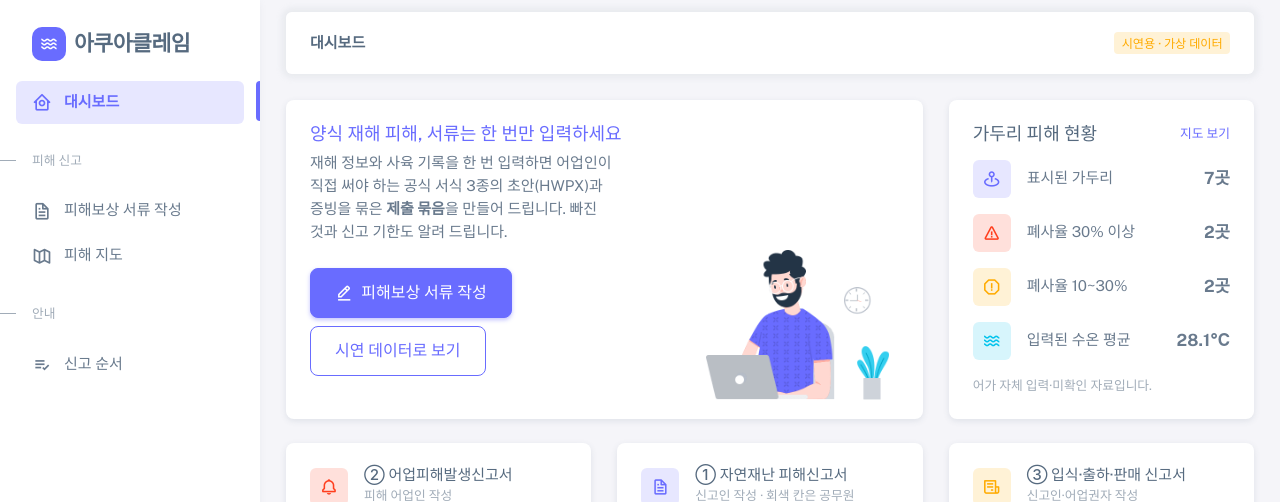
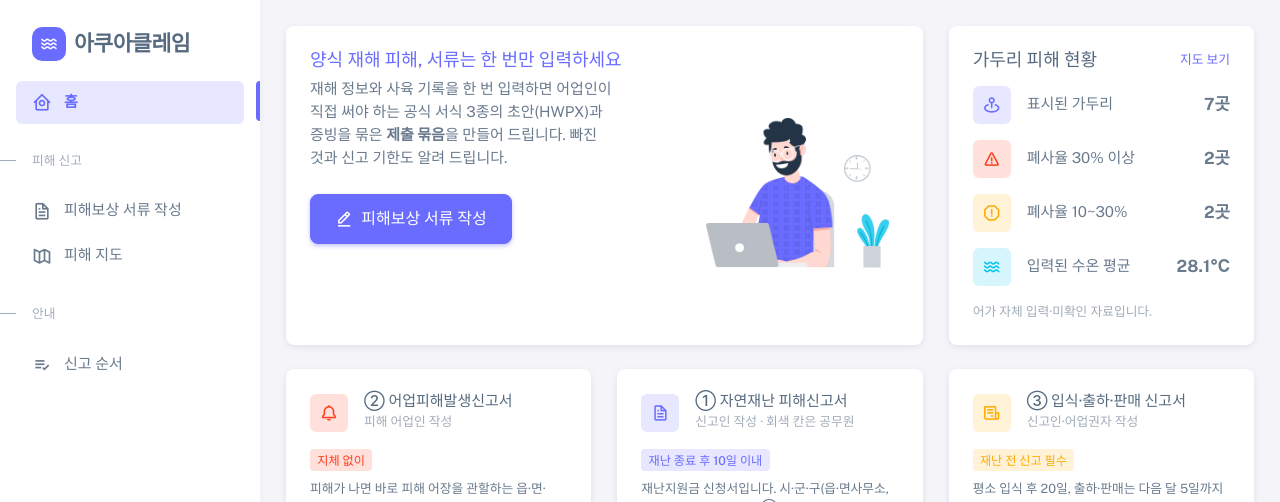
Before and after one commit to 7cv46c7y6y-jpg/INNOHACK_AIoT, a Flask app: page / in a window 1280 px wide. Shown: the top 502 px of the page. Run offline with Flask 3, Linux system fonts and the light colour scheme; some libraries are stand-ins or nearby versions.

Commit message:
refactor: 홈 화면 정리, 위쪽 바와 중복 버튼 없애기
- 메뉴 '대시보드'를 '홈'으로 바꾸고 홈에서 지도 미리보기와 '시연 데이터로 보기' 버튼을 뺌
  (지도는 피해 지도 화면에만, 가두리 피해 현황 숫자는 홈에 남김)
- 모든 화면의 위쪽 바를 없앰. 휴대폰·태블릿에서는 왼쪽 메뉴를 여는 '메뉴' 버튼만 둠
- 작성 화면의 시연 안내 상자와 맨 아래 검토 카드를 없앰.
  오른쪽 '검토하고 서식 받기'를 누를 때만 검토 결과 카드가 나오고 그 위치로 이동
- 홈의 신고 순서를 가로 4단계로 바꿈, PRD v1.3, README

Co-Authored-By: Claude Opus 5.5 <noreply@anthropic.com>
Claude-Session: https://claude.ai/code/session_018DDhMowQCuKQDCP9cmhdFk

```diff
--- a/app/routes.py
+++ b/app/routes.py
@@ -1,6 +1,6 @@
 """화면과 API.
 
-- GET  /                 대시보드 (피해보상 서류 작성 버튼, 서식 3종 기한, 피해 지도 요약)
+- GET  /                 홈 (피해보상 서류 작성 버튼, 가두리 피해 현황, 서식 3종 기한, 신고 순서)
 - GET  /apply            피해보상 서류 작성 (한 페이지: 재해·어가·면허·사육 기록·피해·추가 질문·증빙 첨부·검토)
 - GET  /map              가두리 피해 지도
 - GET  /api/demo         시연 사례
@@ -57,8 +57,8 @@ def _http_error(err: HTTPException):
 
 # ------------------------------------------------------------------ 화면
 @bp.get("/")
-def dashboard():
-    return render_template("dashboard.html")
+def home():
+    return render_template("home.html")
 
 
 @bp.get("/apply")
--- a/app/static/css/custom.css
+++ b/app/static/css/custom.css
@@ -8,7 +8,6 @@ h1, h2, h3, h4, h5, h6, .h1, .h2, .h3, .h4, .h5, .h6 {
   font-family: var(--ac-font);
 }
 body { word-break: keep-all; }
-.text-heading { color: #566a7f; }
 
 /* Sneat demo.css 에서 필요한 것만 */
 .menu .app-brand.demo { height: 64px; margin-top: 12px; }
@@ -30,7 +29,7 @@ body { word-break: keep-all; }
   width: 28px; height: 28px; margin-right: 8px; border-radius: 8px;
   background: rgba(105, 108, 255, 0.16); color: #696cff; font-size: 0.95rem; font-weight: 700;
 }
-#case-form > .card { scroll-margin-top: 90px; }
+#case-form > .card, #sec-review { scroll-margin-top: 24px; }
 .choice-group .btn { margin-bottom: 4px; }
 .rows { display: flex; flex-direction: column; gap: 10px; margin-bottom: 12px; }
 .row-card { border: 1px dashed #d9dee3; border-radius: 0.5rem; padding: 10px 12px; background: #fbfbff; }
@@ -42,7 +41,7 @@ body { word-break: keep-all; }
 
 /* 오른쪽 요약 */
 @media (min-width: 1200px) {
-  .sticky-summary { position: sticky; top: 90px; }
+  .sticky-summary { position: sticky; top: 24px; }
 }
 #section-nav .list-group-item.active { background: rgba(105, 108, 255, 0.12); color: #696cff; border-color: transparent; font-weight: 600; }
 
@@ -58,11 +57,9 @@ body { word-break: keep-all; }
 .dot-high { background: #ff3e1d; }
 .leaflet-container { font-family: var(--ac-font); }
 
-/* 신고 순서 */
-.timeline-simple { list-style: none; padding: 0; margin: 0; }
-.timeline-simple li { display: flex; gap: 12px; align-items: flex-start; padding: 8px 0; border-bottom: 1px dashed #e7e9ed; }
-.timeline-simple li:last-child { border-bottom: 0; }
-.timeline-simple .badge { min-width: 26px; height: 26px; display: inline-flex; align-items: center; justify-content: center; margin-top: 2px; }
+/* 홈: 신고 순서 */
+.step { height: 100%; padding: 16px 18px; border: 1px solid #e7e9ed; border-radius: 0.5rem; }
+.step .badge { width: 28px; height: 28px; display: inline-flex; align-items: center; justify-content: center; font-size: 0.85rem; }
 
-/* 대시보드 숫자 */
+/* 홈: 가두리 피해 현황 숫자 */
 .stat-list b { font-size: 1.05rem; }
--- a/app/static/js/dashboard.js
+++ b/app/static/js/home.js
@@ -1,16 +1,11 @@
-/* 대시보드: 피해 현황 숫자와 지도 미리보기 */
+/* 홈: 가두리 피해 현황 숫자 (지도는 피해 지도 화면에만 둔다) */
 (() => {
   "use strict";
-  const { tileLayer, farmMarker, summarize } = window.AC;
-
-  const map = L.map("mini-map", { scrollWheelZoom: false }).setView([34.76, 128.40], 10);
-  tileLayer().addTo(map);
+  const { summarize } = window.AC;
 
   fetch("/api/farms")
     .then((res) => res.json())
     .then(({ farms }) => {
-      const markers = farms.map((f) => farmMarker(f).addTo(map));
-      if (markers.length) map.fitBounds(L.featureGroup(markers).getBounds().pad(0.2));
       const s = summarize(farms);
       document.getElementById("stat-total").textContent = `${s.total}곳`;
       document.getElementById("stat-high").textContent = `${s.counts.high}곳`;
--- a/app/templates/dashboard.html
+++ b/app/templates/home.html
@@ -1,6 +1,5 @@
 {% extends "layout.html" %}
-{% block title %}대시보드 · 아쿠아클레임{% endblock %}
-{% block heading %}대시보드{% endblock %}
+{% block title %}아쿠아클레임{% endblock %}
 
 {% block content %}
 <div class="row">
@@ -13,12 +12,9 @@
             <h5 class="card-title text-primary mb-2">양식 재해 피해, 서류는 한 번만 입력하세요</h5>
             <p class="mb-4">재해 정보와 사육 기록을 한 번 입력하면 어업인이 직접 써야 하는 공식 서식 3종의 초안(HWPX)과
               증빙을 묶은 <b>제출 묶음</b>을 만들어 드립니다. 빠진 것과 신고 기한도 알려 드립니다.</p>
-            <div class="d-flex flex-wrap gap-2">
             <a href="{{ url_for('main.apply') }}" class="btn btn-primary btn-lg">
               <i class="bx bx-edit-alt me-1"></i> 피해보상 서류 작성
             </a>
-              <a href="{{ url_for('main.apply') }}?demo=1" class="btn btn-outline-primary btn-lg">시연 데이터로 보기</a>
-            </div>
           </div>
         </div>
         <div class="col-sm-5 text-center text-sm-left">
@@ -102,42 +98,41 @@
   </div>
 </div>
 
-<div class="row">
-  <!-- 지도 미리보기 -->
-  <div class="col-lg-7 mb-4">
-    <div class="card h-100">
-      <div class="card-header d-flex align-items-center justify-content-between">
-        <h5 class="card-title m-0">가두리 피해 지도</h5>
-        <a href="{{ url_for('main.map_page') }}" class="btn btn-sm btn-outline-primary">크게 보기</a>
+<!-- 신고 순서 -->
+<div class="card mb-4" id="how">
+  <div class="card-header d-flex align-items-center justify-content-between flex-wrap gap-2">
+    <h5 class="card-title m-0">신고 순서</h5>
+    <a href="{{ url_for('main.apply') }}" class="btn btn-sm btn-primary"><i class="bx bx-edit-alt me-1"></i> 피해보상 서류 작성</a>
   </div>
   <div class="card-body">
-        <div id="mini-map" class="map-box" style="height: 320px"></div>
-        <div class="d-flex gap-3 small mt-2 flex-wrap">
-          <span><i class="dot dot-low"></i> 10% 미만</span>
-          <span><i class="dot dot-mid"></i> 10~30%</span>
-          <span><i class="dot dot-high"></i> 30% 이상</span>
-          <span class="text-muted">점선 테두리: 시연용 가상 데이터</span>
+    <div class="row g-3">
+      <div class="col-md-6 col-xl-3">
+        <div class="step">
+          <span class="badge rounded-pill bg-danger">1</span>
+          <h6 class="mt-3 mb-1">피해 즉시</h6>
+          <p class="small mb-0">② 어업피해발생신고서를 읍·면·동에 냅니다.</p>
         </div>
       </div>
+      <div class="col-md-6 col-xl-3">
+        <div class="step">
+          <span class="badge rounded-pill bg-primary">2</span>
+          <h6 class="mt-3 mb-1">재난 종료 후 10일 안</h6>
+          <p class="small mb-0">① 자연재난 피해신고서와 ③ 신고서를 매매전표·수산종자 구입 서류와 함께 시·군·구에 냅니다.</p>
         </div>
       </div>
-
-  <!-- 신고 순서 -->
-  <div class="col-lg-5 mb-4" id="how">
-    <div class="card h-100">
-      <div class="card-header"><h5 class="card-title m-0">신고 순서</h5></div>
-      <div class="card-body">
-        <ul class="timeline-simple">
-          <li><span class="badge rounded-pill bg-danger">1</span>
-            <div><b>피해 즉시</b> — ② 어업피해발생신고서를 읍·면·동에 냅니다.</div></li>
-          <li><span class="badge rounded-pill bg-primary">2</span>
-            <div><b>재난 종료 후 10일 안</b> — ① 자연재난 피해신고서와 ③ 신고서를 매매전표·수산종자 구입 서류와 함께 시·군·구에 냅니다.</div></li>
-          <li><span class="badge rounded-pill bg-info">3</span>
-            <div><b>피해정밀조사</b> — 조사반이 ④ 양식생물 피해조사 서식을 씁니다. 수온 측정 기록·사진·사료 기록을 준비합니다.</div></li>
-          <li><span class="badge rounded-pill bg-success">4</span>
-            <div><b>지원 확정</b> — 담당 공무원이 피해를 확인하고 재난지원금 지급 대상을 확정합니다.</div></li>
-        </ul>
-        <a href="{{ url_for('main.apply') }}" class="btn btn-primary w-100 mt-2"><i class="bx bx-edit-alt me-1"></i> 피해보상 서류 작성</a>
+      <div class="col-md-6 col-xl-3">
+        <div class="step">
+          <span class="badge rounded-pill bg-info">3</span>
+          <h6 class="mt-3 mb-1">피해정밀조사</h6>
+          <p class="small mb-0">조사반이 ④ 양식생물 피해조사 서식을 씁니다. 수온 측정 기록·사진·사료 기록을 준비합니다.</p>
+        </div>
+      </div>
+      <div class="col-md-6 col-xl-3">
+        <div class="step">
+          <span class="badge rounded-pill bg-success">4</span>
+          <h6 class="mt-3 mb-1">지원 확정</h6>
+          <p class="small mb-0">담당 공무원이 피해를 확인하고 재난지원금 지급 대상을 확정합니다.</p>
+        </div>
       </div>
     </div>
   </div>
@@ -145,5 +140,5 @@
 {% endblock %}
 
 {% block scripts %}
-<script src="{{ url_for('static', filename='js/dashboard.js') }}"></script>
+<script src="{{ url_for('static', filename='js/home.js') }}"></script>
 {% endblock %}
--- a/app/templates/layout.html
+++ b/app/templates/layout.html
@@ -25,7 +25,7 @@
     <!-- 왼쪽 메뉴 -->
     <aside id="layout-menu" class="layout-menu menu-vertical menu bg-menu-theme">
       <div class="app-brand demo">
-        <a href="{{ url_for('main.dashboard') }}" class="app-brand-link">
+        <a href="{{ url_for('main.home') }}" class="app-brand-link">
           <span class="brand-mark"><i class="bx bx-water"></i></span>
           <span class="app-brand-text demo menu-text fw-bolder ms-2">아쿠아클레임</span>
         </a>
@@ -35,9 +35,9 @@
       </div>
       <div class="menu-inner-shadow"></div>
       <ul class="menu-inner py-1">
-        <li class="menu-item {% if request.endpoint == 'main.dashboard' %}active{% endif %}">
-          <a href="{{ url_for('main.dashboard') }}" class="menu-link">
-            <i class="menu-icon tf-icons bx bx-home-circle"></i><div>대시보드</div>
+        <li class="menu-item {% if request.endpoint == 'main.home' %}active{% endif %}">
+          <a href="{{ url_for('main.home') }}" class="menu-link">
+            <i class="menu-icon tf-icons bx bx-home-circle"></i><div>홈</div>
           </a>
         </li>
         <li class="menu-header small text-uppercase"><span class="menu-header-text">피해 신고</span></li>
@@ -53,7 +53,7 @@
         </li>
         <li class="menu-header small text-uppercase"><span class="menu-header-text">안내</span></li>
         <li class="menu-item">
-          <a href="{{ url_for('main.dashboard') }}#how" class="menu-link">
+          <a href="{{ url_for('main.home') }}#how" class="menu-link">
             <i class="menu-icon tf-icons bx bx-list-check"></i><div>신고 순서</div>
           </a>
         </li>
@@ -61,24 +61,12 @@
     </aside>
 
     <div class="layout-page">
-      <!-- 위쪽 바 -->
-      <nav class="layout-navbar container-xxl navbar navbar-expand-xl navbar-detached align-items-center bg-navbar-theme" id="layout-navbar">
-        <div class="layout-menu-toggle navbar-nav align-items-xl-center me-3 me-xl-0 d-xl-none">
-          <a class="nav-item nav-link px-0 me-xl-4" href="javascript:void(0)"><i class="bx bx-menu bx-sm"></i></a>
-        </div>
-        <div class="navbar-nav-right d-flex align-items-center" id="navbar-collapse">
-          <div class="navbar-nav align-items-center">
-            <span class="fw-semibold text-heading">{% block heading %}아쿠아클레임{% endblock %}</span>
-          </div>
-          <ul class="navbar-nav flex-row align-items-center ms-auto gap-2">
-            {% block navbar_actions %}{% endblock %}
-            <li class="nav-item"><span class="badge bg-label-warning">시연용 · 가상 데이터</span></li>
-          </ul>
-        </div>
-      </nav>
-
       <div class="content-wrapper">
         <div class="container-xxl flex-grow-1 container-p-y">
+          <!-- 휴대폰·태블릿 화면에서는 왼쪽 메뉴가 숨으므로 여는 버튼만 둔다 -->
+          <button type="button" class="btn btn-sm btn-outline-secondary layout-menu-toggle d-xl-none mb-3" aria-label="메뉴 열기">
+            <i class="bx bx-menu me-1"></i>메뉴
+          </button>
           {% block content %}{% endblock %}
         </div>
         <footer class="content-footer footer bg-footer-theme">
--- a/app/templates/map.html
+++ b/app/templates/map.html
@@ -1,6 +1,5 @@
 {% extends "layout.html" %}
 {% block title %}피해 지도 · 아쿠아클레임{% endblock %}
-{% block heading %}가두리 수온·폐사 현황{% endblock %}
 
 {% block content %}
 <div class="alert alert-primary small" role="alert">
```
Also changed, not shown: app/static/js/apply.js (+8 -2 lines), app/templates/apply.html (+6 -21 lines), docs/PRD.md (+8 -7 lines), tests/test_app.py (+3 -0 lines), README.md. Lines whose indentation alone changed are shown as unchanged.
